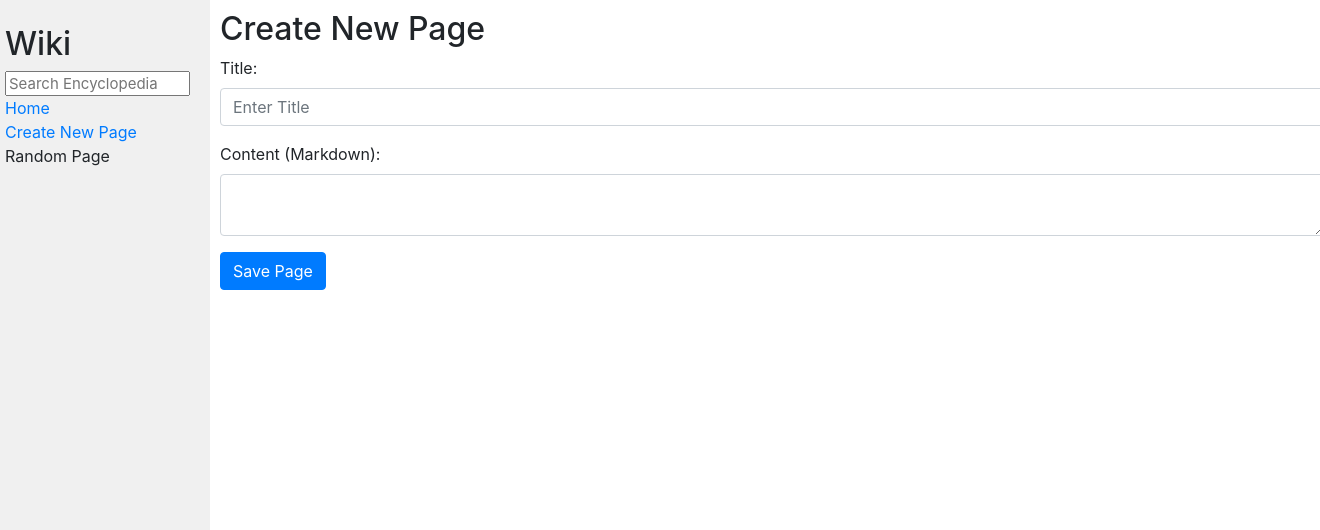
After one commit to hemantk77/CS50W-Project1, a Django app: template wiki/encyclopedia/templates/encyclopedia/edit_page.html in a window 1320 px wide; the page is wider, and only the part inside the window is pictured. The commit adds this page. Shown: the top 530 px of that part. Run offline with Django 3.2, Linux system fonts and the light colour scheme; the template is opened without the code that fills it, so the values that code supplies are empty; parts of the project's set-up code (start-up, migrations or seed data) failed here and were passed over; some libraries are stand-ins or nearby versions.

Commit message:
edit_page.html created in templates/encyclopedia

```diff
--- /dev/null
+++ b/wiki/encyclopedia/templates/encyclopedia/edit_page.html
@@ -0,0 +1,30 @@
+{% extends "encyclopedia/layout.html" %}
+
+{% block title %}New Page{% endblock %}
+
+{% block body %}
+    <h2>Create New Page</h2>
+
+    {% if error %}
+    <div style="color: red; border: 1px solid red; padding: 10px; margin-bottom: 15px;">
+        <strong>Error:</strong> {{ error }}
+    </div>
+    {% endif %}
+
+    <form action="{% url 'new_page_view' %}" method="POST">
+        {% csrf_token %}
+        <div class="form-group">
+            <label>Title:</label>
+            <input class="form-control" type="text" name="title" placeholder="Enter Title">
+        </div>
+
+        <div class="form-group">
+            <label>Content (Markdown):</label>
+            <textarea class="form-control" name="content"></textarea>
+        </div>
+
+        <button type="submit" class="btn btn-primary">Save Page</button>
+
+    </form>
+
+{% endblock %}
--- a/wiki/encyclopedia/templates/encyclopedia/entry_display.html
+++ b/wiki/encyclopedia/templates/encyclopedia/entry_display.html
@@ -9,6 +9,6 @@
         {{ content_html|safe }}
     </div>
 
-    <a href="{% url 'edit_page' %}">Edit this Page</a>
+    <a href="{% url 'edit_page' %}">Edit {{ title }}</a>
 
 {% endblock %}
```
